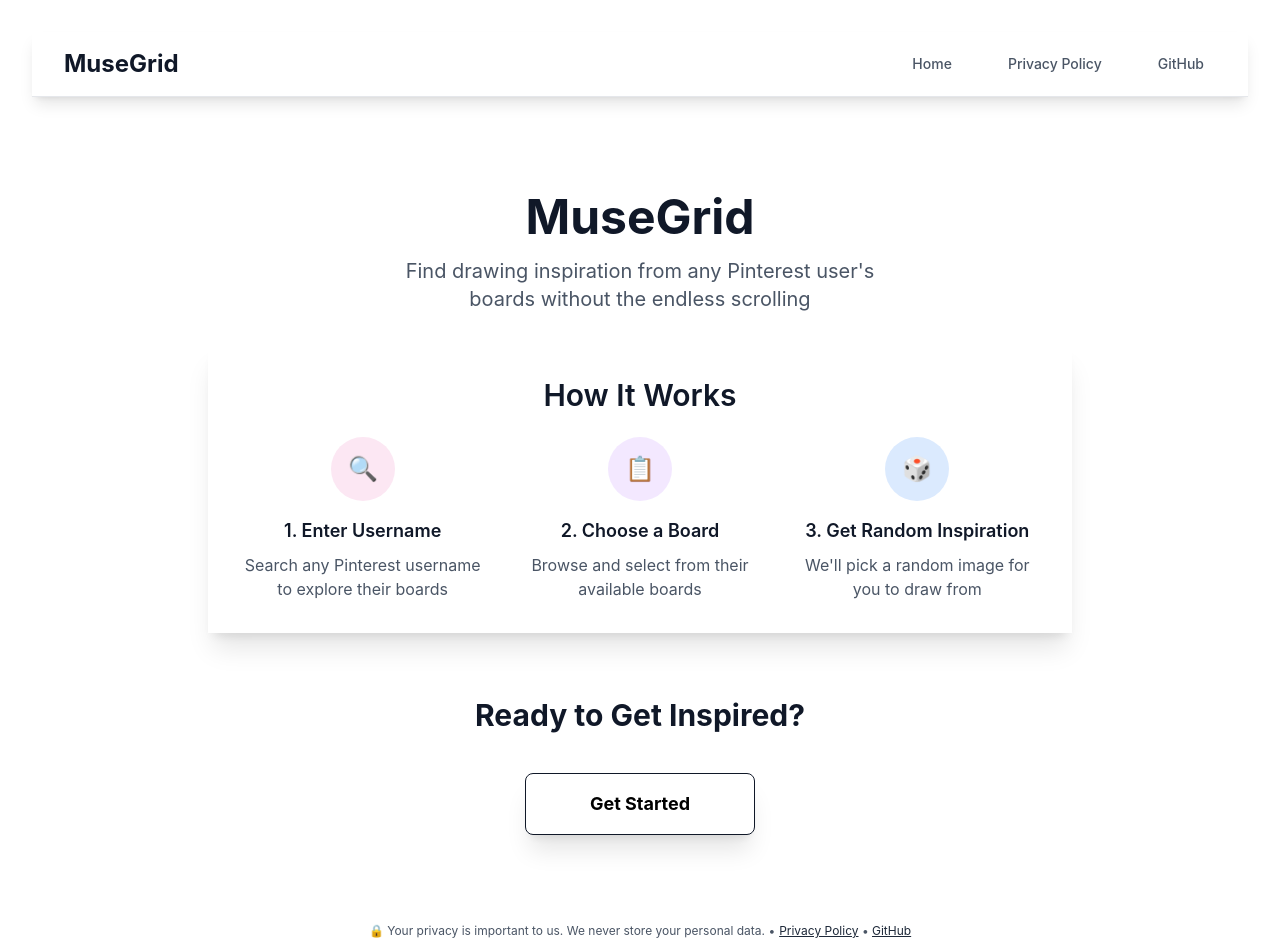
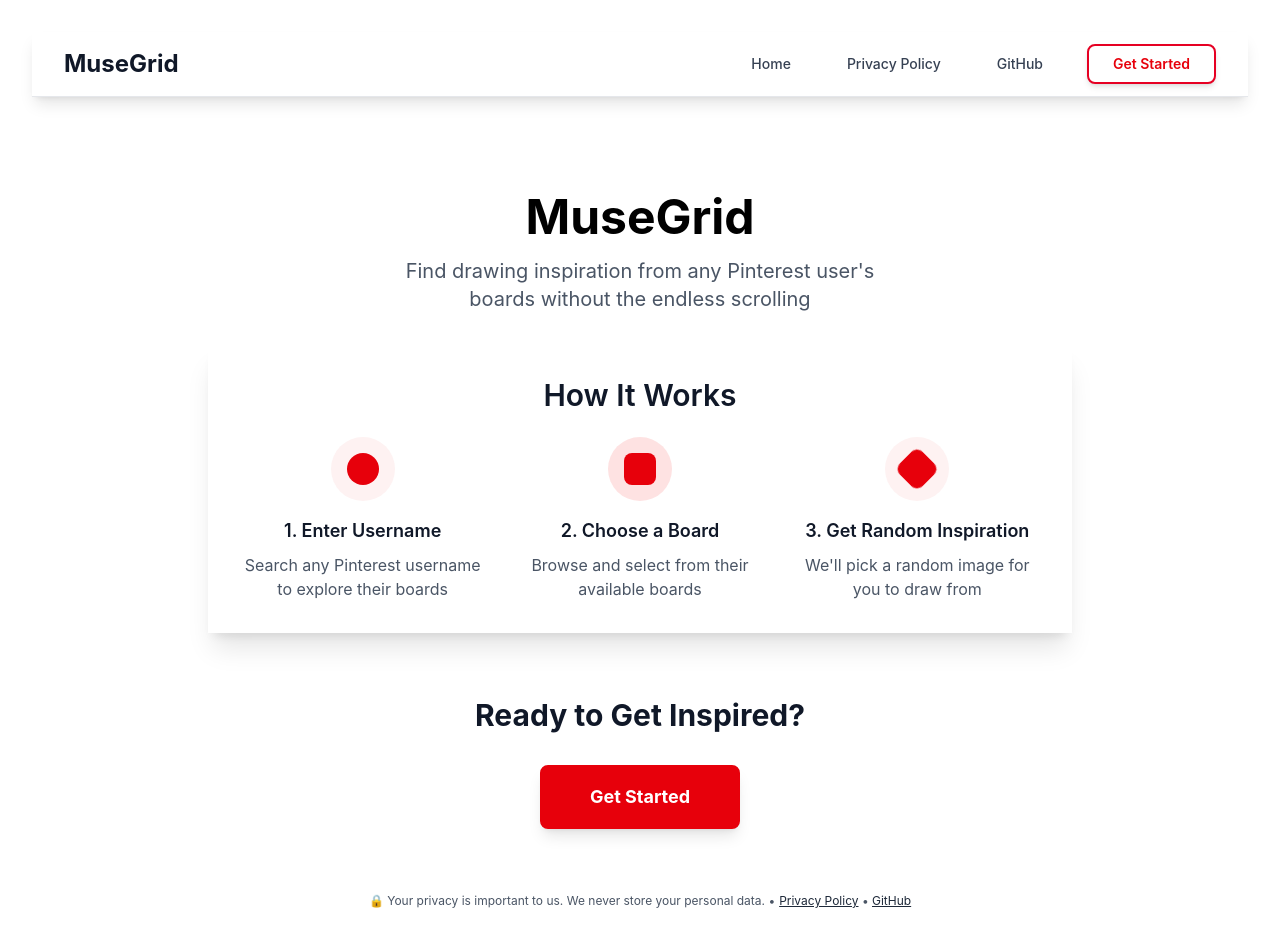
Before and after one commit to nicoledicochea/pinterest-randomizer, a React (Vite) app in the folder pinterest-randomizer/: page / in a window 1280 px wide. Shown: the top 952 px of the page. Built offline with nearby package versions, Linux system fonts and the light colour scheme.

Commit message:
clean up the landing page and navigation

```diff
--- a/pinterest-randomizer/client/src/components/LandingPage.tsx
+++ b/pinterest-randomizer/client/src/components/LandingPage.tsx
@@ -2,11 +2,11 @@
 
 const LandingPage: React.FC = () => {
   return (
-    <div className="min-h-screen bg-gradient-to-br from-pink-50 to-purple-50">
+    <div className="min-h-screen">
       <div className="max-w-4xl mx-auto px-4 py-24">
         {/* Header */}
-        <div className="text-center mb-16">
-          <h1 className="text-5xl font-bold text-gray-900 mb-4">
+        <div className="text-center mb-24">
+          <h1 className="text-5xl font-bold mb-4">
             MuseGrid
           </h1>
           <p className="text-xl text-gray-600 max-w-2xl mx-auto mb-8" style={{ maxWidth: '30rem' }}>
@@ -22,24 +22,24 @@
 
           <div className="grid md:grid-cols-3 gap-8">
             <div className="text-center">
-              <div className="w-16 h-16 bg-pink-100 rounded-full flex items-center justify-center mx-auto mb-4">
-                <span className="text-2xl">🔍</span>
+              <div className="w-16 h-16 rounded-full flex items-center justify-center mx-auto mb-4" style={{ backgroundColor: '#FEF2F2' }}>
+                <div className="w-8 h-8 bg-red-600 rounded-full"></div>
               </div>
               <h3 className="text-lg font-semibold text-gray-900 mb-2">1. Enter Username</h3>
               <p className="text-gray-600">Search any Pinterest username to explore their boards</p>
             </div>
 
             <div className="text-center">
-              <div className="w-16 h-16 bg-purple-100 rounded-full flex items-center justify-center mx-auto mb-4">
-                <span className="text-2xl">📋</span>
+              <div className="w-16 h-16 rounded-full flex items-center justify-center mx-auto mb-4" style={{ backgroundColor: '#FEE2E2' }}>
+                <div className="w-8 h-8 bg-red-600 rounded-lg"></div>
               </div>
               <h3 className="text-lg font-semibold text-gray-900 mb-2">2. Choose a Board</h3>
               <p className="text-gray-600">Browse and select from their available boards</p>
             </div>
 
             <div className="text-center">
-              <div className="w-16 h-16 bg-blue-100 rounded-full flex items-center justify-center mx-auto mb-4">
-                <span className="text-2xl">🎲</span>
+              <div className="w-16 h-16 rounded-full flex items-center justify-center mx-auto mb-4" style={{ backgroundColor: '#FEF2F2' }}>
+                <div className="w-8 h-8 bg-red-600 transform rotate-45 rounded-lg"></div>
               </div>
               <h3 className="text-lg font-semibold text-gray-900 mb-2">3. Get Random Inspiration</h3>
               <p className="text-gray-600">We'll pick a random image for you to draw from</p>
@@ -47,17 +47,29 @@
           </div>
         </div>
 
-        {/* Get Started Section */}
-        <div className="bg-gradient-to-r from-pink-500 to-purple-600 rounded-2xl p-8 text-center">
+        {/* Get Started Section  */}
+        <div className="p-8 text-center">
           <h2 className="text-3xl font-bold mb-8 text-gray-900 mt-8">Ready to Get Inspired?</h2>
-          <div className="mb-6 pt-2">
-            <button
-              onClick={() => window.location.href = '/username'}
-              className="inline-block bg-white px-16 py-4  font-bold text-lg border-1 border-gray-900 shadow-xl hover:bg-gray-50 hover:border-gray-700 transform hover:scale-105 transition-all duration-200 cursor-pointer rounded-lg"
-            >
-              Get Started
-            </button>
-          </div>
+          {/* Get Started Button */}
+        <button
+          onClick={() => window.location.href = '/username'}
+          className="inline-block bg-red-600 text-white rounded-lg font-bold text-lg shadow-lg hover:shadow-xl transition-all duration-300 border-2 border-red-600 mx-auto mb-24"
+          style={{
+            '--tw-text-opacity': '1',
+            '--tw-border-opacity': '1',
+            padding: '16px 48px'
+          } as React.CSSProperties}
+          onMouseEnter={(e) => {
+            e.currentTarget.style.backgroundColor = 'white';
+            e.currentTarget.style.color = '#E60023';
+          }}
+          onMouseLeave={(e) => {
+            e.currentTarget.style.backgroundColor = '#E60023';
+            e.currentTarget.style.color = 'white';
+          }}
+        >
+          Get Started
+        </button>
         </div>
 
         {/* Footer */}
--- a/pinterest-randomizer/client/src/components/Navigation.tsx
+++ b/pinterest-randomizer/client/src/components/Navigation.tsx
@@ -7,22 +7,28 @@
         <div className="flex justify-between items-center h-16">
           {/* Logo/Brand */}
           <div className="flex items-center">
-            <a href="/" className="text-2xl font-bold text-gray-900 hover:text-purple-600 transition-colors">
+            <a
+              href="/"
+              className="text-2xl font-bold text-gray-900 transition-colors duration-200"
+              style={{ '--tw-text-opacity': '1' } as React.CSSProperties}
+              onMouseEnter={(e) => e.currentTarget.style.color = '#E60023'}
+              onMouseLeave={(e) => e.currentTarget.style.color = '#111827'}
+            >
               MuseGrid
             </a>
           </div>
 
           {/* Navigation Links - Right aligned */}
-          <div className="flex items-center space-x-8 ml-auto">
+          <div className="flex items-center space-x-8">
             <a
               href="/"
-              className="text-gray-600 hover:text-purple-600 px-3 py-2 rounded-md text-sm font-medium transition-colors hover:bg-gray-50"
+              className="text-gray-700 hover:text-gray-900 px-3 py-2 rounded-md text-sm font-medium transition-colors duration-200 hover:bg-gray-100"
             >
               Home
             </a>
             <a
               href="/privacy"
-              className="text-gray-600 hover:text-purple-600 px-3 py-2 rounded-md text-sm font-medium transition-colors hover:bg-gray-50"
+              className="text-gray-700 hover:text-gray-900 px-3 py-2 rounded-md text-sm font-medium transition-colors duration-200 hover:bg-gray-100"
             >
               Privacy Policy
             </a>
@@ -30,9 +36,29 @@
               href="https://github.com/nicoledicochea/pinterest-randomizer"
               target="_blank"
               rel="noopener noreferrer"
-              className="text-gray-600 hover:text-purple-600 px-3 py-2 rounded-md text-sm font-medium transition-colors hover:bg-gray-50"
+              className="text-gray-700 hover:text-gray-900 px-3 py-2 rounded-md text-sm font-medium transition-colors duration-200 hover:bg-gray-100"
             >
               GitHub
+            </a>
+
+            {/* Get Started Button */}
+            <a
+              href="/username"
+              className="text-red-600 px-6 py-2 rounded-lg font-semibold text-sm transition-all duration-200 border-2 shadow-md hover:shadow-lg"
+              style={{
+                backgroundColor: 'white',
+                borderColor: '#E60023'
+              } as React.CSSProperties}
+              onMouseEnter={(e) => {
+                e.currentTarget.style.backgroundColor = '#E60023';
+                e.currentTarget.style.color = 'white';
+              }}
+              onMouseLeave={(e) => {
+                e.currentTarget.style.backgroundColor = 'white';
+                e.currentTarget.style.color = '#E60023';
+              }}
+            >
+              Get Started
             </a>
           </div>
         </div>
--- /dev/null
+++ b/pinterest-randomizer/client/src/vite-env.d.ts
@@ -0,0 +1,6 @@
+/// <reference types="vite/client" />
+
+declare module '*.css' {
+  const content: string;
+  export default content;
+}
--- a/pinterest-randomizer/tailwind.config.js
+++ b/pinterest-randomizer/tailwind.config.js
@@ -3,6 +3,8 @@
   content: [
     "./index.html",
     "./client/src/**/*.{js,ts,jsx,tsx}",
+    "./src/**/*.{js,ts,jsx,tsx}",
+    "./**/*.{js,ts,jsx,tsx,html}",
   ],
   theme: {
     extend: {},
```
